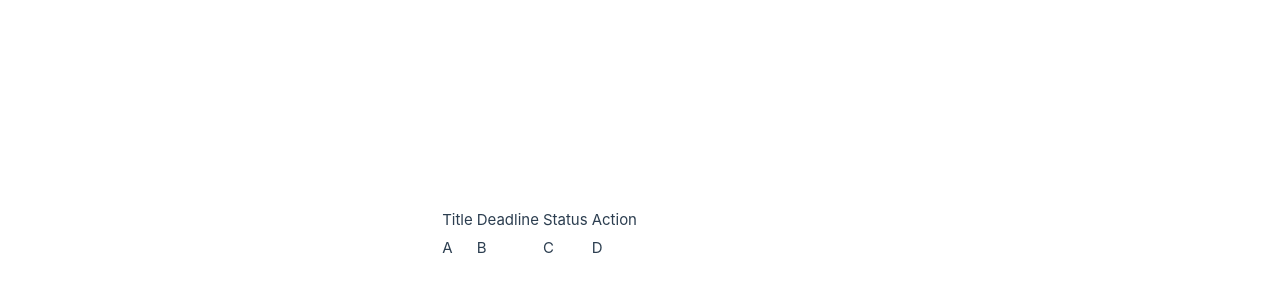
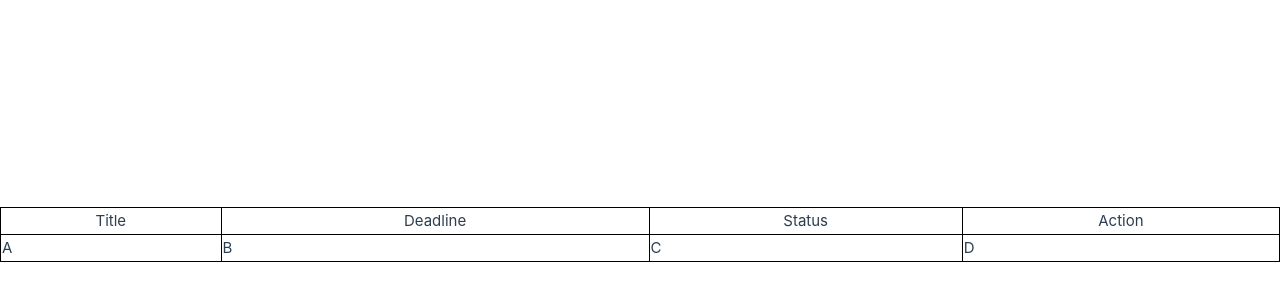
Before and after one commit to Vo-Van-Hau/todo-vuejs, a Vue app: page / in a window 1280 px wide. Shown: the part 166-466 px from the top of the page. Built offline with nearby package versions, Linux system fonts and the light colour scheme.

Commit message:
todo-vue 20230130_1741

```diff
--- a/src/App.vue
+++ b/src/App.vue
@@ -85,6 +85,12 @@ nav a:first-of-type {
 </style> -->
 
 
+<style>
+table, th, td {
+    border: 1px solid black;
+    border-collapse: collapse;
+}
+</style>
 <template>
     <div>
         <table style="width: 100%;">
--- a/src/assets/main.css
+++ b/src/assets/main.css
@@ -1,11 +1,11 @@
 @import './base.css';
 
 #app {
-  max-width: 1280px;
+    /* max-width: 1280px; */
     margin: 0 auto;
-  padding: 2rem;
-
+    /* padding: 2rem; */
     font-weight: normal;
+    width: 100%;
 }
 
 a,
@@ -26,10 +26,9 @@ a,
         display: flex;
         place-items: center;
     }
-
     #app {
-    display: grid;
-    grid-template-columns: 1fr 1fr;
-    padding: 0 2rem;
+        /* display: grid; */
+        /* grid-template-columns: 1fr 1fr; */
+        /* padding: 0 2rem; */
     }
 }
```
Lines whose indentation alone changed are shown as unchanged.
